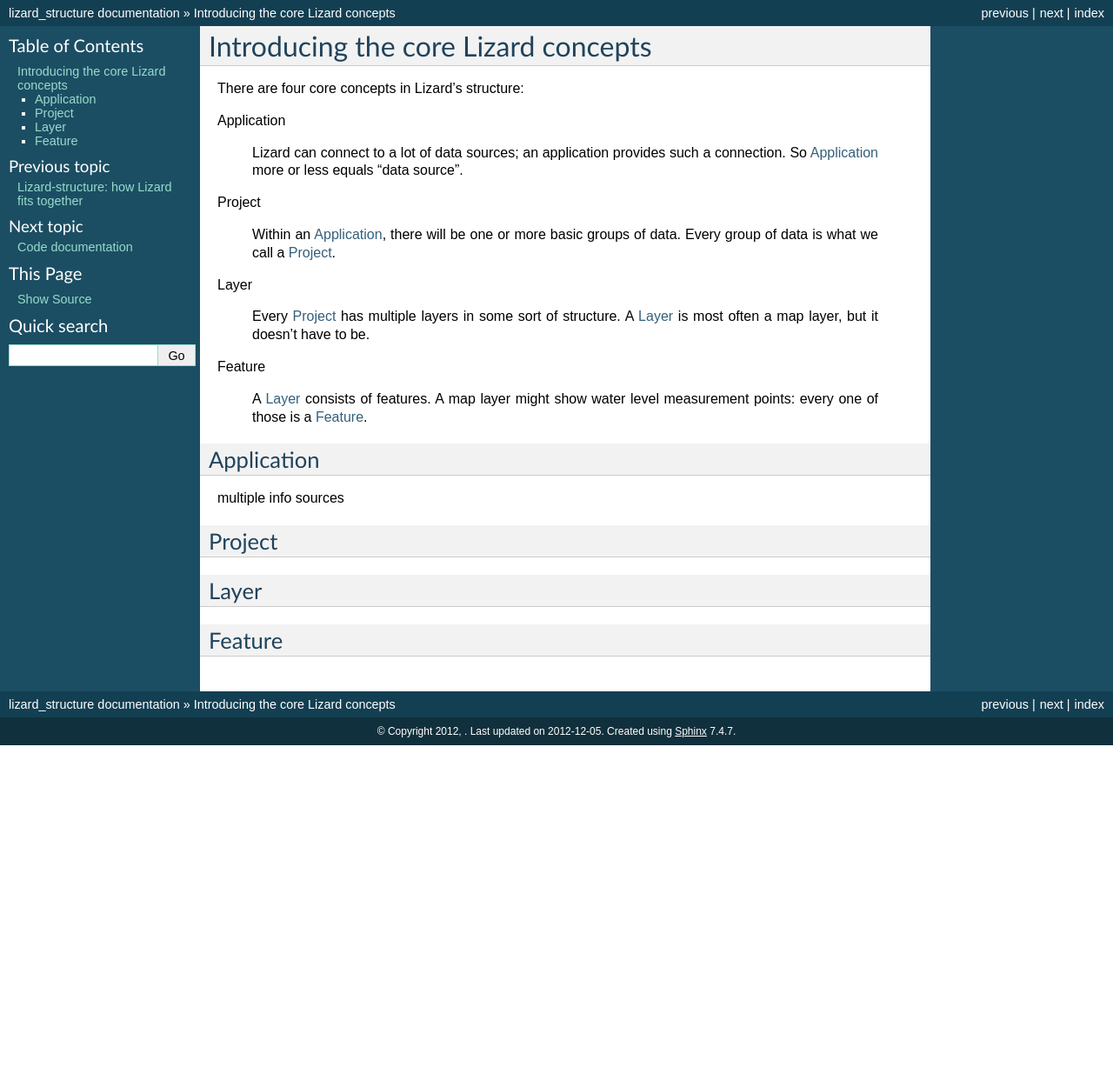
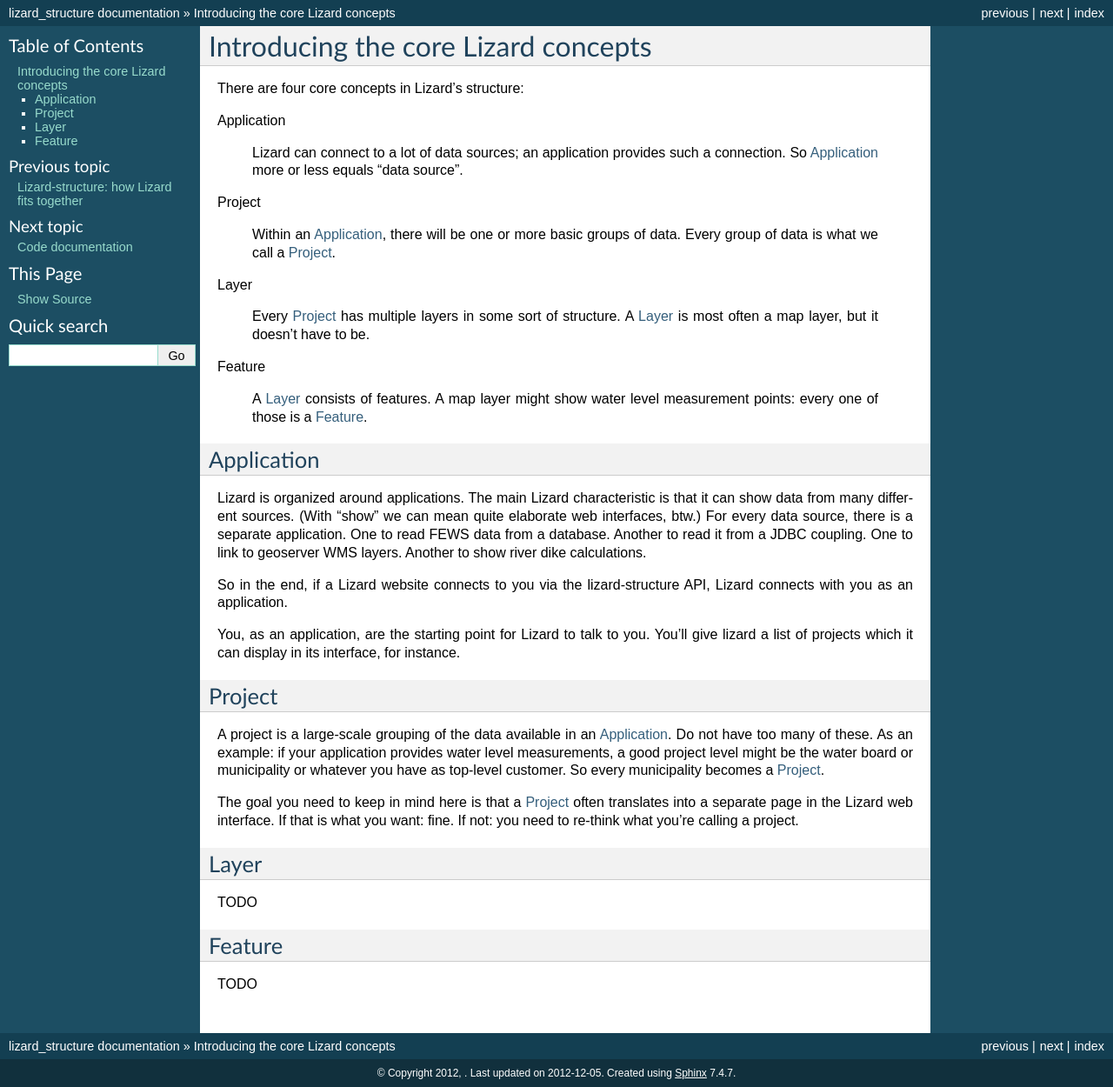
Before and after one commit to lizardsystem/lizard-structure, a Sphinx documentation site: the page built from doc/source/core.rst, in a window 1280 px wide. Shown: the whole page at 87% size. Built offline with Sphinx 7.4.7, drawn with Linux system fonts in a browser that asks for light colours; pages that are not in the unit, such as notebooks, are missing from menus; before the commit the page ends 900 px from its top, so only the background shows below that.

Commit message:
Explained Application and Project

```diff
--- a/doc/source/core.rst
+++ b/doc/source/core.rst
@@ -30,7 +30,19 @@ Feature
 Application
 ===========
 
-multiple info sources
+Lizard is organized around applications. The main Lizard characteristic is
+that it can show data from many different sources. (With "show" we can mean
+quite elaborate web interfaces, btw.) For every data source, there is a
+separate application. One to read FEWS data from a database. Another to read
+it from a JDBC coupling. One to link to geoserver WMS layers. Another to show
+river dike calculations.
+
+So in the end, if a Lizard website connects to you via the lizard-structure
+API, Lizard connects with you as an application.
+
+You, as an application, are the starting point for Lizard to talk to
+you. You'll give lizard a list of projects which it can display in its
+interface, for instance.
 
 
 .. _project:
@@ -38,6 +50,15 @@ multiple info sources
 Project
 =======
 
+A project is a large-scale grouping of the data available in an
+:ref:`application`. Do not have too many of these. As an example: if your
+application provides water level measurements, a good project level might be
+the water board or municipality or whatever you have as top-level customer. So
+every municipality becomes a :ref:`project`.
+
+The goal you need to keep in mind here is that a :ref:`project` often
+translates into a separate page in the Lizard web interface. If that is what
+you want: fine. If not: you need to re-think what you're calling a project.
 
 
 .. _layer:
@@ -45,8 +66,12 @@ Project
 Layer
 =====
 
+TODO
+
 
 .. _feature:
 
 Feature
 =======
+
+TODO
```
